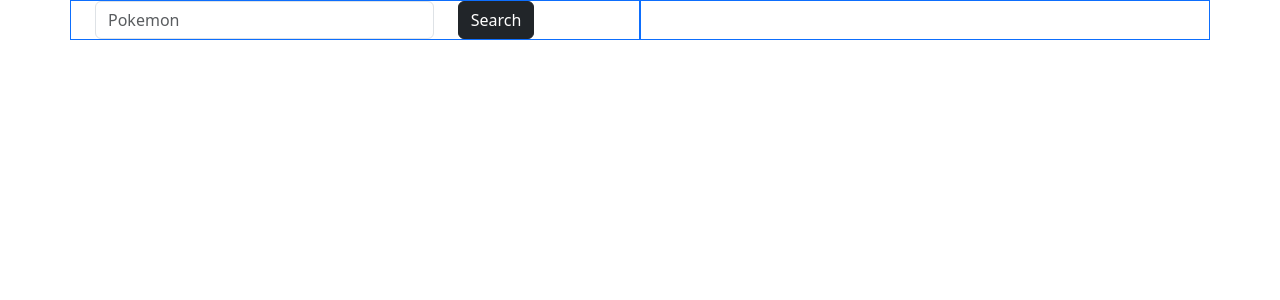
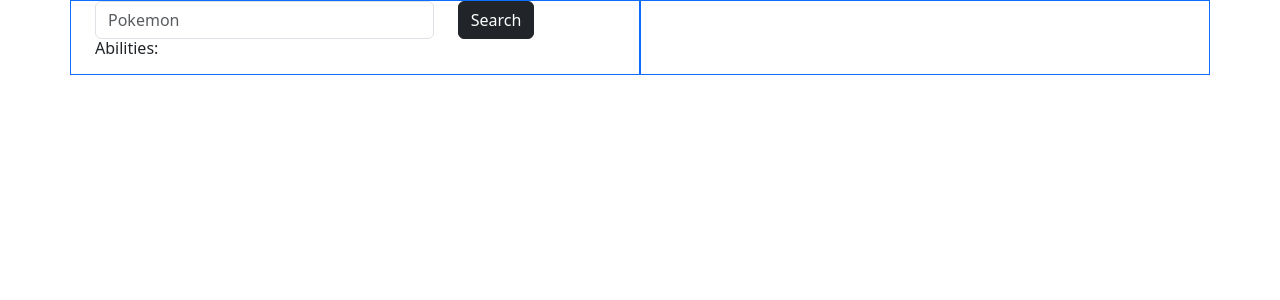
Before and after one commit to RoccoCerro/vue-pokedex, a Vue app: page / in a window 1280 px wide. Shown: the top 300 px of the page. Built offline with nearby package versions, Linux system fonts and the light colour scheme.

Commit message:
Add: utilities in the info pokemon

```diff
--- a/src/components/InfoPokemonComponent.vue
+++ b/src/components/InfoPokemonComponent.vue
@@ -4,6 +4,14 @@
       <div v-if="pokemon">
         <div v-if="pokemon.sprites" class="img-pokemon">
           <img :src="pokemon.sprites.front_default" alt="">
+        </div>
+        <div class="abilities">
+          <h6>Abilities: </h6>
+          <ul>
+            <li v-for="ability in pokemon.abilities">
+              {{ ability.ability.name }}
+            </li>
+          </ul>
         </div>
       </div>
       <div>
--- a/src/components/SearchComponent.vue
+++ b/src/components/SearchComponent.vue
@@ -56,7 +56,7 @@
 </script>
 
 <style lang="scss" scoped>
-  .my-col{
-    min-width: 100px;
-  }
+  // .my-col{
+  //   min-width: 100px;
+  // }
 </style>
--- a/src/scss/partials/reset.scss
+++ b/src/scss/partials/reset.scss
@@ -8,7 +8,7 @@
   width: 100%;
 }
 
-ul,ol,li {
+ul, ol, li {
   list-style: none;
 }
 
```
